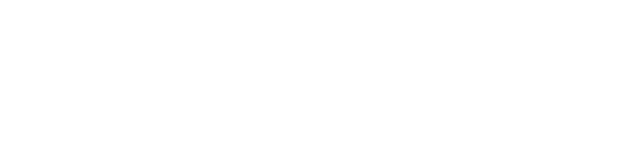
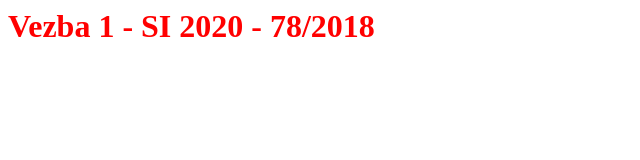
Before and after one commit to teodora782018/git-zadatak, a plain HTML site: page index.html in a window 1280 px wide. Shown: the whole page, without its empty margins (0-640 px from the left). Drawn offline with Linux system fonts and the light colour scheme.

Commit message:
Dodat fajl main.css i promenjen index.html

```diff
--- a/index.html
+++ b/index.html
@@ -1,4 +1,8 @@
 <html>
+<head>
+	<link rel="stylesheet" type="text/css" href="main.css">
+</head>
 <body>
+	<h1 class="h1-style">Vezba 1 - SI 2020 - 78/2018</h1>
 </body>
 </html>
--- /dev/null
+++ b/main.css
@@ -0,0 +1,3 @@
+h1 {
+	color: red;
+}
```
